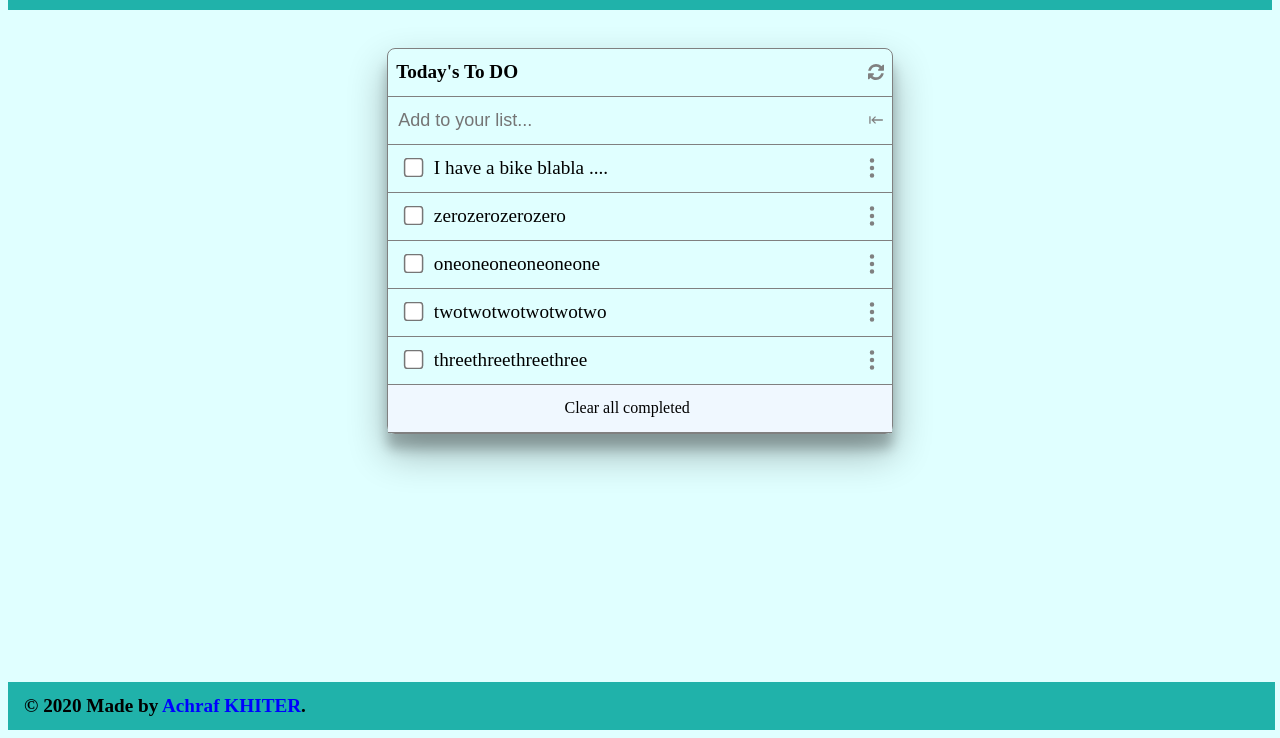
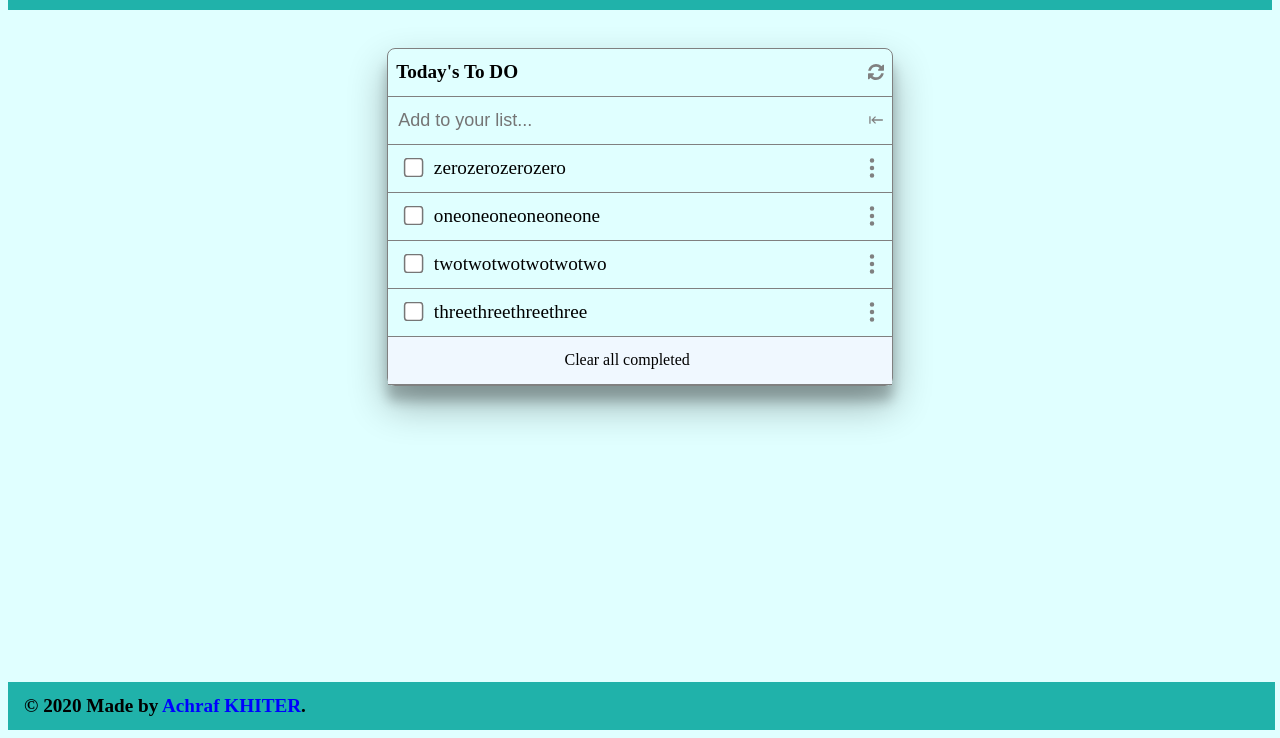
Before and after one commit to khitermedachraf/To-Do-list, a website built with webpack: page src/index.html in a window 1280 px wide. Shown: the part 62-800 px from the top of the page. Built offline with nearby package versions, Linux system fonts and the light colour scheme.

Commit message:
Updates to improve the hover effect

```diff
--- a/src/index.html
+++ b/src/index.html
@@ -42,29 +42,6 @@
               />
             </svg>
           </li>
-          <li>
-            <div>
-              <input
-                type="checkbox"
-                id="item1"
-                name="item1"
-                value="Bike"
-                class="checkbox"
-              />
-              <label for="item1"> I have a bike blabla ....</label>
-            </div>
-            <svg
-              xmlns="http://www.w3.org/2000/svg"
-              width="1.5em"
-              height="1.5em"
-              viewBox="0 0 16 16"
-            >
-              <path
-                fill="grey"
-                d="M9.5 13a1.5 1.5 0 1 1-3 0a1.5 1.5 0 0 1 3 0zm0-5a1.5 1.5 0 1 1-3 0a1.5 1.5 0 0 1 3 0zm0-5a1.5 1.5 0 1 1-3 0a1.5 1.5 0 0 1 3 0z"
-              />
-            </svg>
-          </li>
           <li class="clear-list">Clear all completed</li>
         </ul>
       </div>
--- a/src/index.js
+++ b/src/index.js
@@ -48,6 +48,7 @@ const displayTasks = (todoTasks) => {
       width="1.5em"
       height="1.5em"
       viewBox="0 0 16 16"
+      class="three-dots"
     >
       <path
         fill="grey"
--- a/src/style.css
+++ b/src/style.css
@@ -106,3 +106,7 @@ label {
   padding: 0 35%;
   background-color: aliceblue;
 }
+
+svg.three-dots:hover {
+  cursor: move;
+}
```
